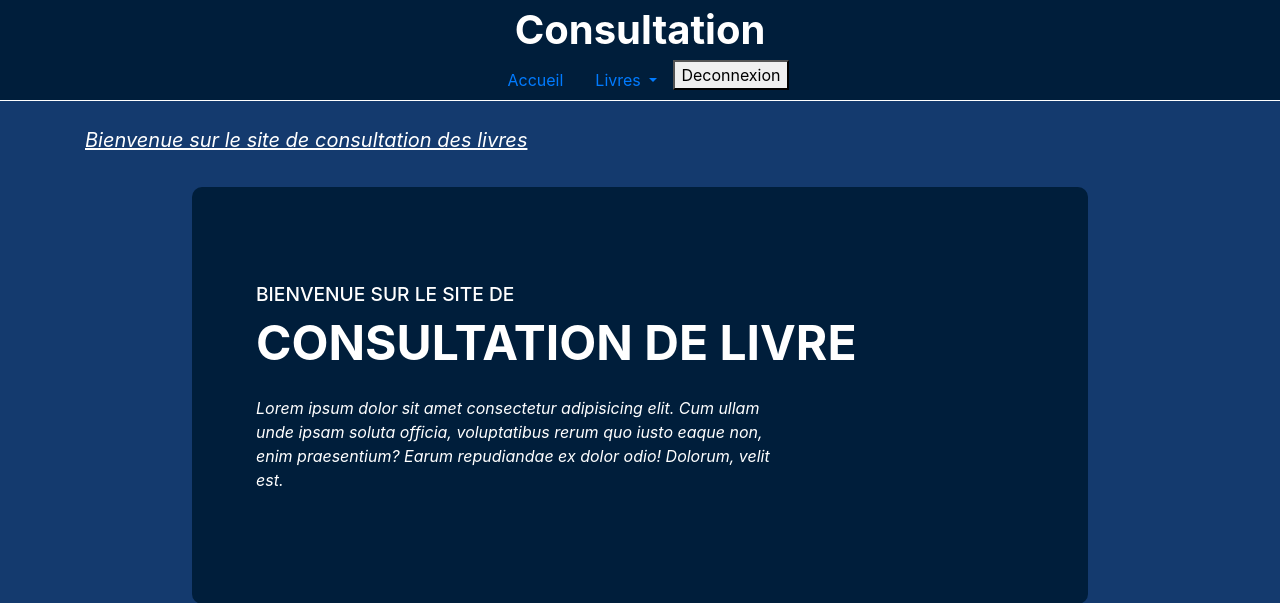
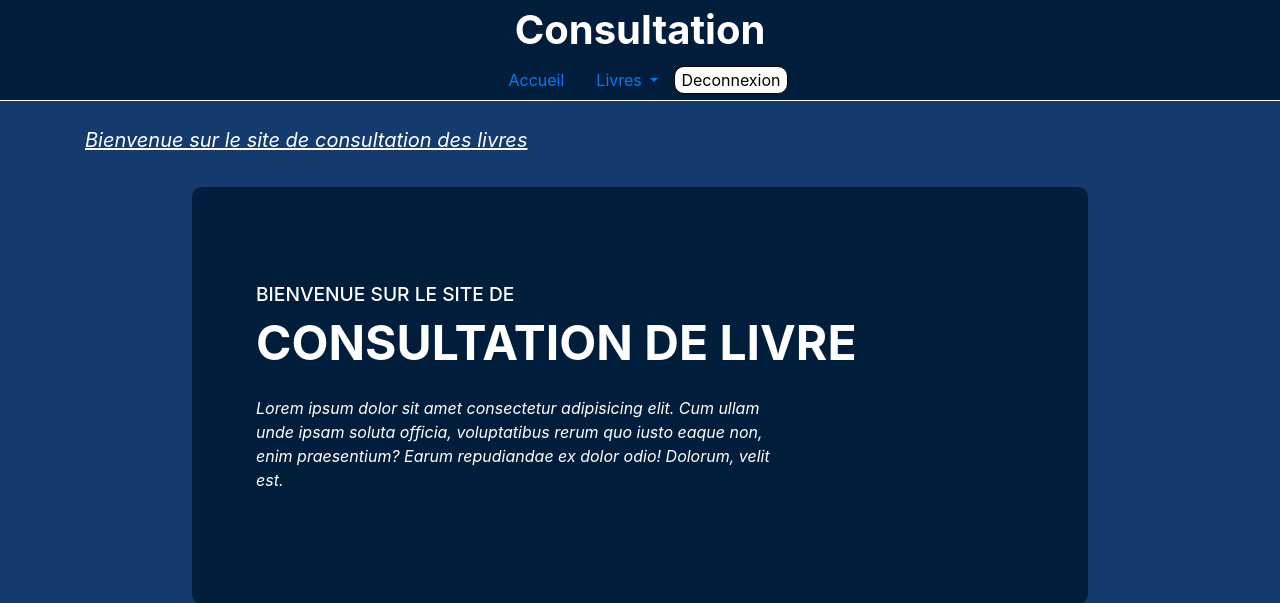
Before and after one commit to 13vlxx/BiblioMVC_V2, a PHP site: page /user/index.php?controller=1 in a window 1280 px wide. Shown: the top 603 px of the page. Run offline with PHP 8.4, Linux system fonts and the light colour scheme; data that the repository does not hold is empty; some libraries are stand-ins or nearby versions.

Commit message:
[ Update ] Logout button

```diff
--- a/user/Content/css/style.css
+++ b/user/Content/css/style.css
@@ -92,3 +92,14 @@ h6 {
   color: white;
   margin-right: 2rem;
 }
+
+.nav {
+  display: flex;
+  align-items: center;
+}
+
+.logout button {
+  border: 1px solid black;
+  background-color: white;
+  border-radius: 10px;
+}
```
Also changed, not shown: admin/Content/css/style.css (+11 -0 lines).
